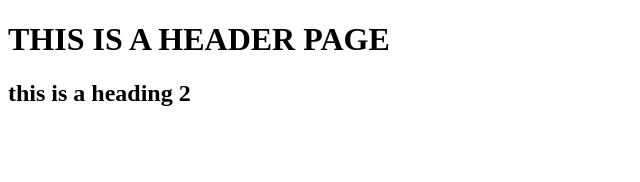
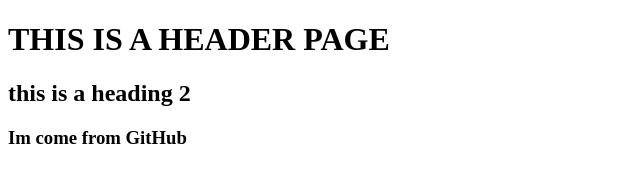
Before and after one commit to Alberto-Guti/hello-world, a plain HTML site: page public/index.html in a window 1280 px wide. Shown: the whole page, without its empty margins (0-640 px from the left). Drawn offline with Linux system fonts and the light colour scheme.

Commit message:
Add h3 from github website

```diff
--- a/public/index.html
+++ b/public/index.html
@@ -8,5 +8,6 @@
       <h1>THIS IS A HEADER PAGE</h1>
     </header>
     <h2>this is a heading 2</h2>
+    <h3>Im come from GitHub</h3>
   </body>
 </html>
```
